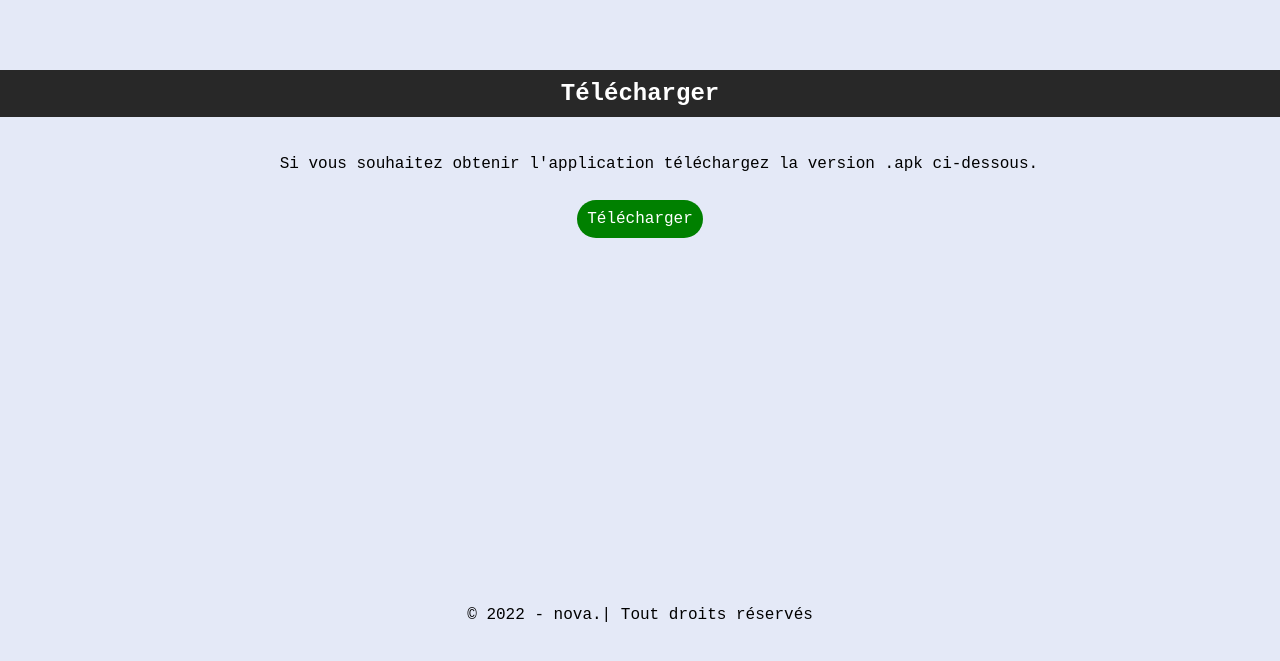
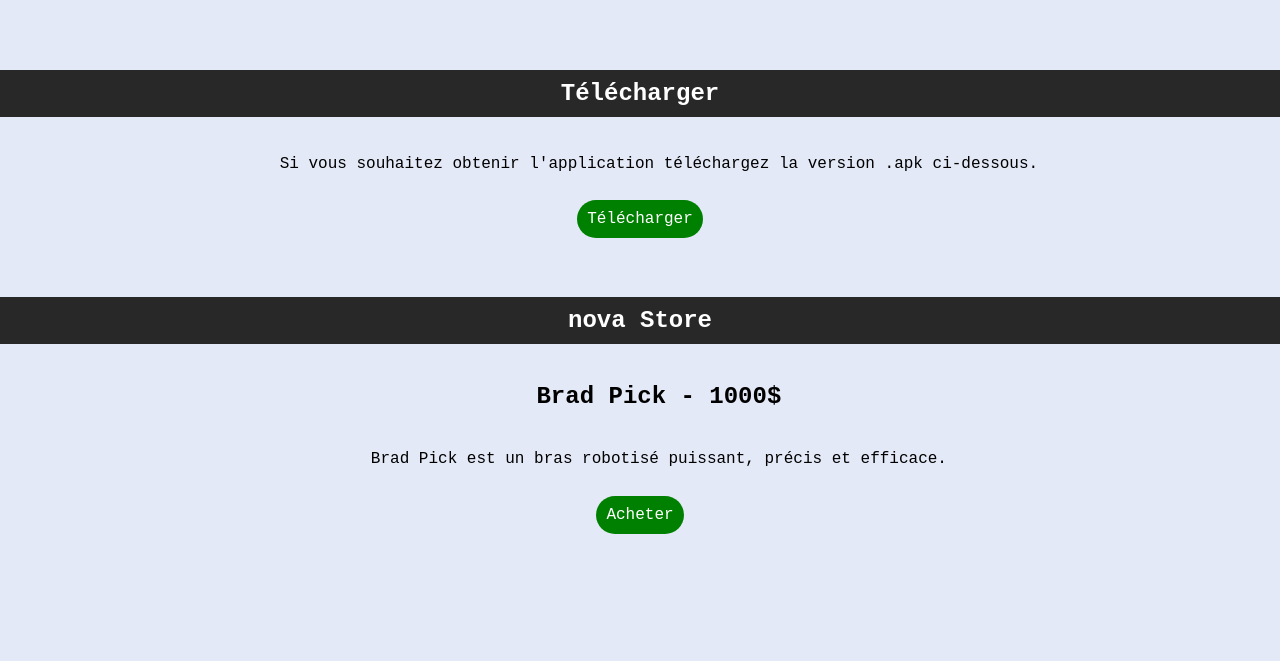
Before and after one commit to equipe-nova/nova, a plain HTML site: page index.html in a window 1280 px wide. Shown: the part 1056-1717 px from the top of the page. Before the commit the page ends 1680 px from the top, so only its background shows below. Drawn offline with nearby package versions, Linux system fonts and the light colour scheme; a web font is replaced by a local one.

Commit message:
Update : BETA v0.07
News:
Store section

```diff
--- a/CSS/style.css
+++ b/CSS/style.css
@@ -344,8 +344,9 @@ body.dark .search-field i{
 }
 
 
+
 footer{
-    margin-top: 10cm;
+    margin-top: 20cm;
     text-align: center;
     color: var(--paragraph-color);
 }
--- a/index.html
+++ b/index.html
@@ -77,6 +77,16 @@
         <p class="download-assets"><a href="" class="download-button">Télécharger</a></p>
     </section>
 
+    <section id="store">
+        <h1 class="section-head">nova Store</h1>
+        <h2 class="paragraph-head">Brad Pick - 1000$</h2>
+        <p class="paragraph">
+           Brad Pick est un bras robotisé puissant, précis et efficace.
+        </p>
+        <p class="download-assets"><a href="" class="download-button">Acheter</a></p>
+
+    </section>
+
     <footer>
         © 2022 - nova.| Tout droits réservés
     </footer>
```
Also changed, not shown: CSS/IMG/bard picjk.jpg (added).
